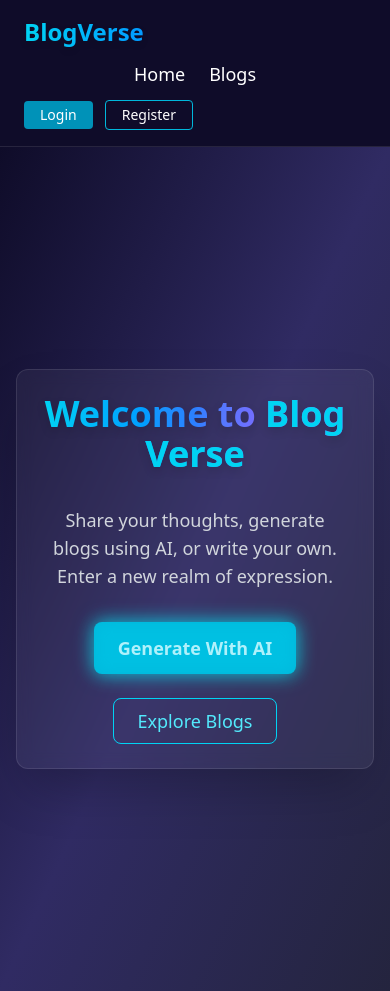
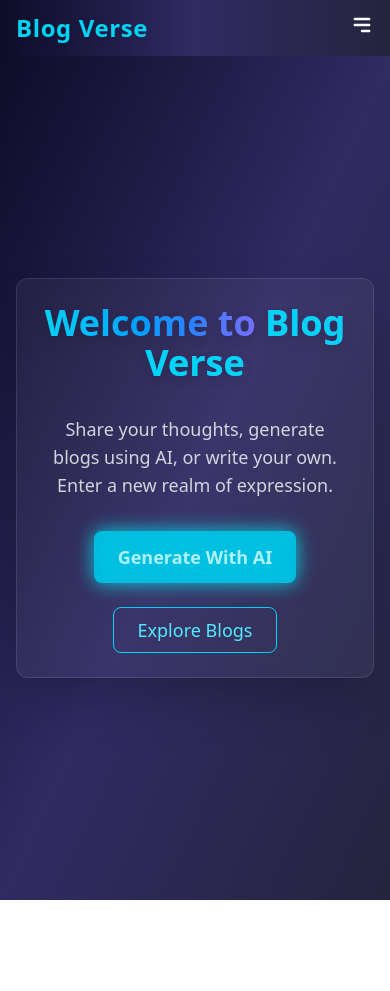
Before and after one commit to ChinmayLokahnde/Blog-Verse, a React (Vite) app: page / in a window 390 px wide. After the commit the page ends 900 px from the top, so only its background shows below. Built offline with nearby package versions, Linux system fonts and the light colour scheme.

Commit message:
Fix: Mobile navbar and restore original glowing layout

```diff
--- a/src/components/Navbar.jsx
+++ b/src/components/Navbar.jsx
@@ -1,10 +1,12 @@
 import { Link, useNavigate } from "react-router-dom";
-import { useContext } from "react";
+import { useContext, useState } from "react";
 import { AuthContext } from "../context/AuthContext";
+import { HiMenuAlt3, HiX } from "react-icons/hi";
 
 const Navbar = () => {
   const { user, logout } = useContext(AuthContext);
   const navigate = useNavigate();
+  const [menuOpen, setMenuOpen] = useState(false);
 
   const handleLogout = () => {
     logout();
@@ -12,65 +14,87 @@ const Navbar = () => {
   };
 
   return (
-    <nav className="bg-[#0f0c29] text-white px-6 py-4 shadow-md border-b border-white/10">
-      <div className="max-w-7xl mx-auto flex flex-col md:flex-row md:items-center md:justify-between gap-3">
-
+    <nav className="bg-gradient-to-r from-[#0f0c29] via-[#302b63] to-[#24243e] text-white shadow-lg px-4 py-3">
+      <div className="max-w-7xl mx-auto flex items-center justify-between relative">
+        {/* Left - Brand */}
         <Link
           to="/"
-          className="text-2xl font-extrabold bg-gradient-to-r from-cyan-400 via-blue-500 to-purple-500 bg-clip-text text-transparent drop-shadow-md"
+          className="text-2xl font-bold text-cyan-400 drop-shadow-md tracking-wide"
         >
-          BlogVerse
+          Blog Verse
         </Link>
 
+        {/* Mobile Hamburger */}
+        <div className="md:hidden">
+          <button onClick={() => setMenuOpen(!menuOpen)} className="text-white text-2xl">
+            {menuOpen ? <HiX /> : <HiMenuAlt3 />}
+          </button>
+        </div>
 
-        <div className="flex justify-center flex-wrap gap-6 text-lg font-medium">
-          <Link to="/" className="hover:text-cyan-400 hover:underline underline-offset-4 transition">
-            Home
-          </Link>
-          <Link to="/blogs" className="hover:text-cyan-400 hover:underline underline-offset-4 transition">
-            Blogs
-          </Link>
+        {/* Center - Nav Links */}
+        <div className="hidden md:flex gap-6 text-lg font-medium absolute left-1/2 transform -translate-x-1/2">
+          <Link to="/" className="hover:text-cyan-400 hover:underline transition">Home</Link>
+          <Link to="/blogs" className="hover:text-cyan-400 hover:underline transition">Blogs</Link>
           {user && (
             <>
-              <Link to="/write" className="hover:text-cyan-400 hover:underline underline-offset-4 transition">
-                Write Blog
-              </Link>
-              <Link to="/ai" className="hover:text-cyan-400 hover:underline underline-offset-4 transition">
-                AI Blog
-              </Link>
+              <Link to="/write" className="hover:text-cyan-400 hover:underline transition">Write</Link>
+              <Link to="/ai" className="hover:text-cyan-400 hover:underline transition">AI Blog</Link>
             </>
           )}
         </div>
 
-
-        <div className="flex items-center gap-3 text-sm">
-          {user ? (
+        {/* Right - Auth Buttons */}
+        <div className="hidden md:flex gap-4 items-center">
+          {!user ? (
             <>
-              <span className="text-gray-300 hidden sm:block">Hi, {user.username}</span>
+              <Link to="/login" className="bg-cyan-500 px-4 py-1 rounded text-white hover:bg-cyan-600">Login</Link>
+              <Link to="/register" className="border border-cyan-400 px-4 py-1 rounded text-cyan-400 hover:bg-cyan-600/10">Register</Link>
+            </>
+          ) : (
+            <>
+              <span className="text-gray-300">Hi, {user.username}</span>
               <button
                 onClick={handleLogout}
-                className="px-4 py-1 bg-red-600 rounded hover:bg-red-700 transition text-white"
+                className="bg-red-500 px-4 py-1 rounded text-white hover:bg-red-600"
               >
                 Logout
               </button>
             </>
-          ) : (
-            <>
-              <Link
-                to="/login"
-                className="bg-cyan-600 text-white px-4 py-1 rounded hover:bg-cyan-700 transition"
-              >
-                Login
-              </Link>
-              <Link
-                to="/register"
-                className="border border-cyan-500 px-4 py-1 rounded hover:bg-cyan-700 hover:text-white transition"
-              >
-                Register
-              </Link>
-            </>
           )}
         </div>
+
+        {/* Mobile Nav Dropdown */}
+        {menuOpen && (
+          <div className="md:hidden absolute top-16 left-0 w-full bg-[#1a1a2e] z-50 flex flex-col gap-4 px-6 py-4 rounded-b-lg text-lg font-medium">
+            <Link to="/" onClick={() => setMenuOpen(false)} className="hover:text-cyan-400">Home</Link>
+            <Link to="/blogs" onClick={() => setMenuOpen(false)} className="hover:text-cyan-400">Blogs</Link>
+            {user && (
+              <>
+                <Link to="/write" onClick={() => setMenuOpen(false)} className="hover:text-cyan-400">Write</Link>
+                <Link to="/ai" onClick={() => setMenuOpen(false)} className="hover:text-cyan-400">AI Blog</Link>
+              </>
+            )}
+            {!user ? (
+              <>
+                <Link to="/login" className="bg-cyan-500 px-4 py-1 rounded text-white hover:bg-cyan-600 text-center">Login</Link>
+                <Link to="/register" className="border border-cyan-400 px-4 py-1 rounded text-cyan-400 hover:bg-cyan-600/10 text-center">Register</Link>
+              </>
+            ) : (
+              <>
+                <span className="text-gray-300">Hi, {user.username}</span>
+                <button
+                  onClick={() => {
+                    handleLogout();
+                    setMenuOpen(false);
+                  }}
+                  className="bg-red-500 px-4 py-1 rounded text-white hover:bg-red-600"
+                >
+                  Logout
+                </button>
+              </>
+            )}
+          </div>
+        )}
       </div>
     </nav>
   );
```
